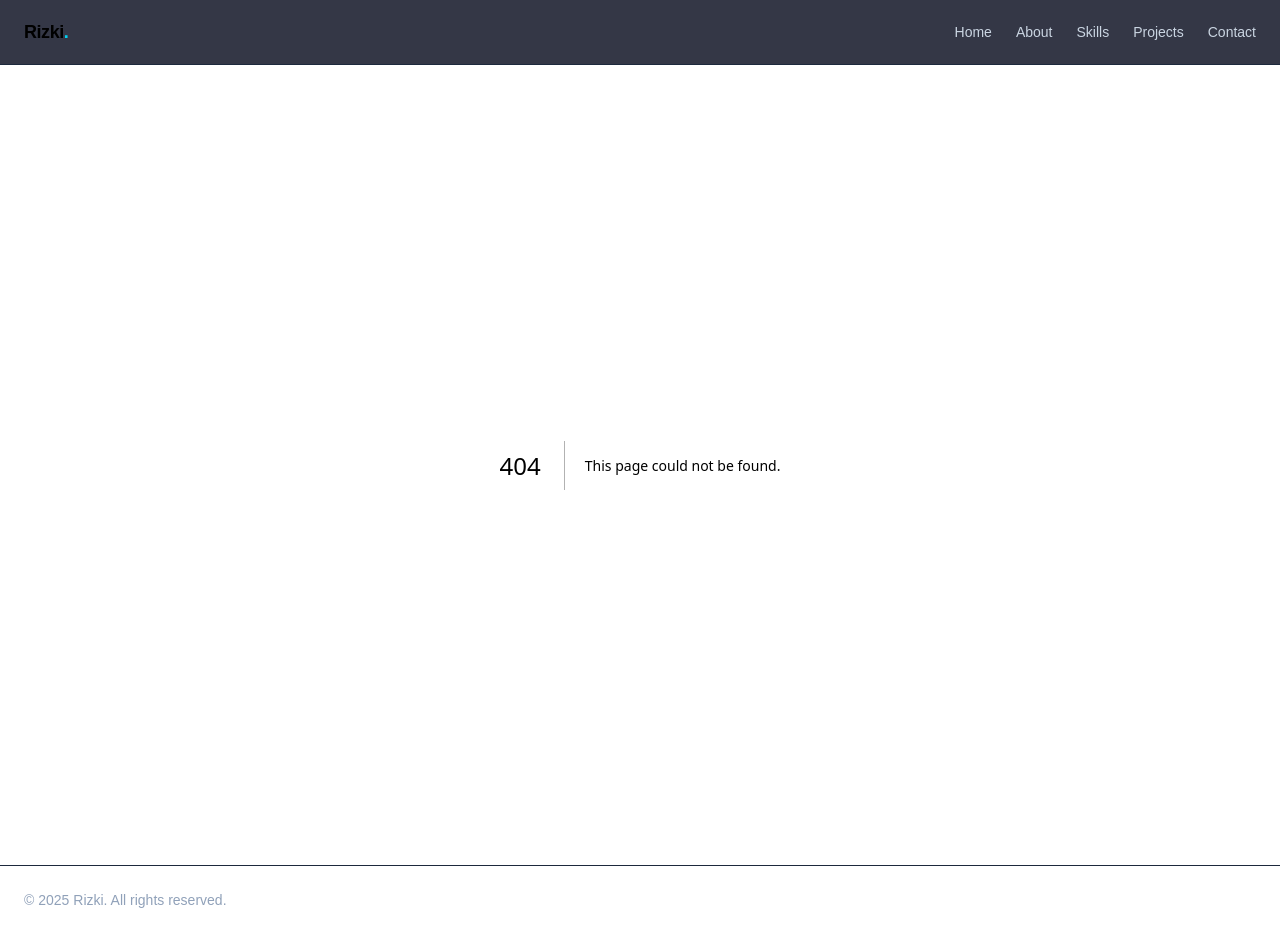
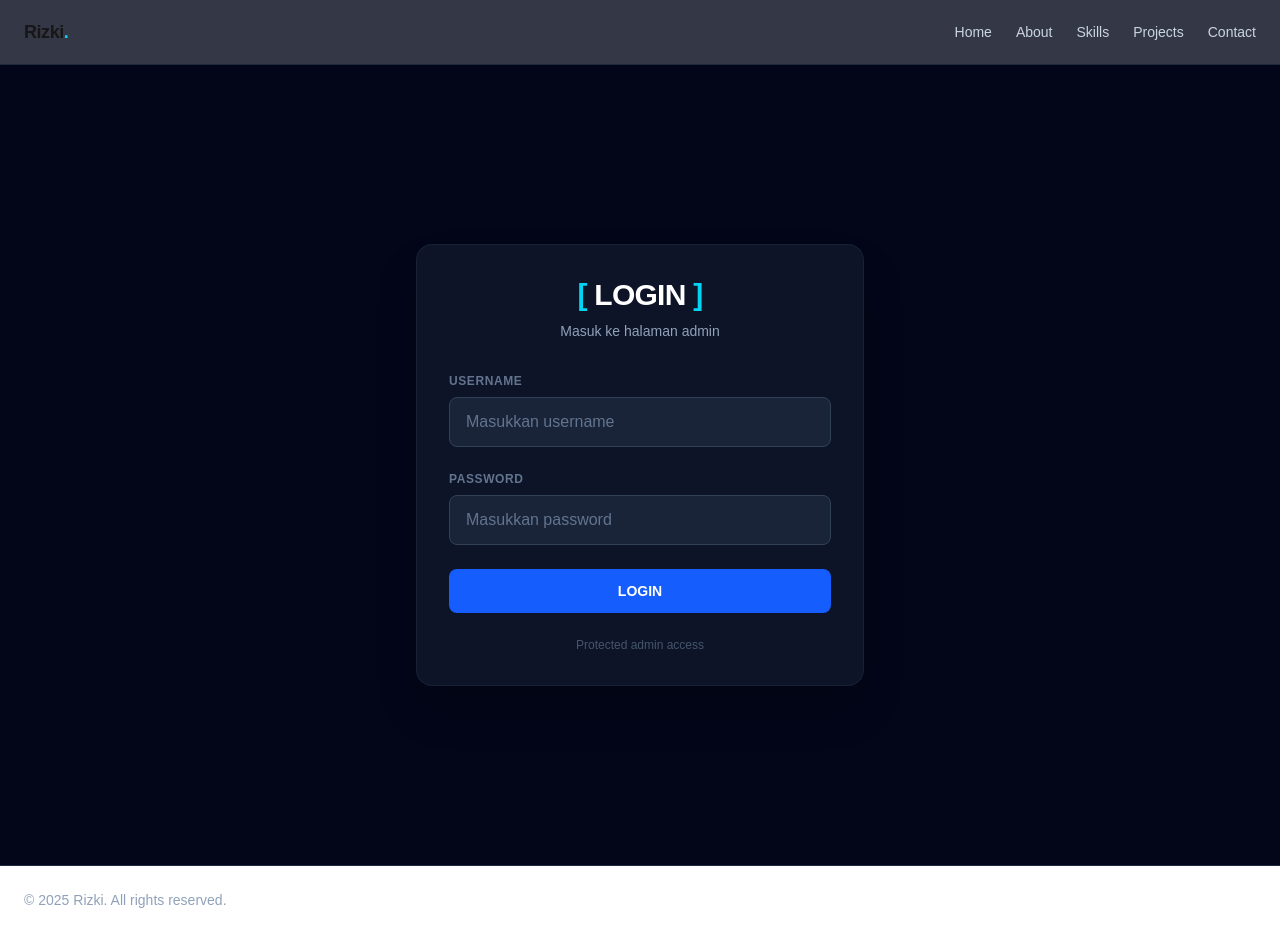
Before and after one commit to RIzkiPD3/website-portofolio, a Next.js app: page /login in a window 1280 px wide. Before the commit this address had no page. Built offline with nearby package versions, Linux system fonts and the light colour scheme.

Commit message:
feat: implement basic authentication system with login, admin page, and auth context.

```diff
--- /dev/null
+++ b/src/app/admin/page.tsx
@@ -0,0 +1,59 @@
+"use client";
+
+import { useEffect } from "react";
+import { useRouter } from "next/navigation";
+import { useAuth } from "@/contexts/auth-context";
+
+export default function AdminPage() {
+    const router = useRouter();
+    const { isAuthenticated, logout } = useAuth();
+
+    // Protect the route - redirect to login if not authenticated
+    useEffect(() => {
+        if (!isAuthenticated) {
+            router.push("/login");
+        }
+    }, [isAuthenticated, router]);
+
+    // Don't render content if not authenticated
+    if (!isAuthenticated) {
+        return null;
+    }
+
+    return (
+        <div className="min-h-screen bg-slate-950 flex items-center justify-center p-4">
+            <div className="w-full max-w-4xl">
+                {/* Admin Card */}
+                <div className="relative rounded-2xl border border-slate-800/70 bg-slate-900/90 backdrop-blur-sm p-12 shadow-2xl">
+                    {/* Header */}
+                    <div className="text-center">
+                        <h1 className="text-5xl font-bold tracking-tight mb-4">
+                            <span className="text-cyan-400">[</span>
+                            <span className="text-white"> Halaman Admin </span>
+                            <span className="text-cyan-400">]</span>
+                        </h1>
+                        <p className="text-slate-400 mb-8">
+                            Selamat datang di panel administrasi
+                        </p>
+
+                        {/* Status Badge */}
+                        <div className="inline-flex items-center gap-2 rounded-full border border-green-500/40 bg-green-500/20 px-4 py-2 text-sm font-semibold text-green-400">
+                            <div className="h-2 w-2 rounded-full bg-green-400 animate-pulse"></div>
+                            Authenticated
+                        </div>
+                    </div>
+
+                    {/* Logout Button */}
+                    <div className="mt-12 flex justify-center">
+                        <button
+                            onClick={logout}
+                            className="rounded-lg border border-slate-700 bg-slate-800/90 px-6 py-3 text-sm font-semibold text-slate-300 transition-all hover:border-slate-600 hover:bg-slate-700 hover:shadow-lg active:scale-95"
+                        >
+                            Logout
+                        </button>
+                    </div>
+                </div>
+            </div>
+        </div>
+    );
+}
--- a/src/app/layout.tsx
+++ b/src/app/layout.tsx
@@ -3,6 +3,7 @@ import type { Metadata } from "next";
 import Header from "@/components/Header";
 import Footer from "@/components/footer";
 import ClickBurst from "@/components/click-burst";
+import { AuthProvider } from "@/contexts/auth-context";
 import "./globals.css";
 
 export const metadata: Metadata = {
@@ -18,10 +19,12 @@ export default function RootLayout({
   return (
     <html lang="en">
       <body className="bg-slate-950 text-slate-100 antialiased">
-        <ClickBurst />
-        <Header />
-        <main className="min-h-screen">{children}</main>
-        <Footer />
+        <AuthProvider>
+          <ClickBurst />
+          <Header />
+          <main className="min-h-screen">{children}</main>
+          <Footer />
+        </AuthProvider>
       </body>
     </html>
   );
--- /dev/null
+++ b/src/app/login/page.tsx
@@ -0,0 +1,123 @@
+"use client";
+
+import { useState, FormEvent } from "react";
+import { useRouter } from "next/navigation";
+import { useAuth } from "@/contexts/auth-context";
+
+export default function LoginPage() {
+    const [username, setUsername] = useState("");
+    const [password, setPassword] = useState("");
+    const [error, setError] = useState("");
+    const [isLoading, setIsLoading] = useState(false);
+    const router = useRouter();
+    const { login } = useAuth();
+
+    const handleSubmit = async (e: FormEvent<HTMLFormElement>) => {
+        e.preventDefault();
+        setError("");
+        setIsLoading(true);
+
+        // Validate inputs
+        if (!username.trim() || !password.trim()) {
+            setError("Username dan password harus diisi");
+            setIsLoading(false);
+            return;
+        }
+
+        // Attempt login
+        const success = login(username, password);
+
+        if (success) {
+            // Redirect to admin page
+            router.push("/admin");
+        } else {
+            setError("Username atau password salah");
+            setIsLoading(false);
+        }
+    };
+
+    return (
+        <div className="min-h-screen bg-slate-950 flex items-center justify-center p-4">
+            <div className="w-full max-w-md">
+                {/* Login Card */}
+                <div className="relative rounded-2xl border border-slate-800/70 bg-slate-900/90 backdrop-blur-sm p-8 shadow-2xl">
+                    {/* Header */}
+                    <div className="text-center mb-8">
+                        <h1 className="text-3xl font-bold tracking-tight">
+                            <span className="text-cyan-400">[</span>
+                            <span className="text-white"> LOGIN </span>
+                            <span className="text-cyan-400">]</span>
+                        </h1>
+                        <p className="mt-2 text-sm text-slate-400">
+                            Masuk ke halaman admin
+                        </p>
+                    </div>
+
+                    {/* Login Form */}
+                    <form onSubmit={handleSubmit} className="space-y-6">
+                        {/* Username Field */}
+                        <div>
+                            <label
+                                htmlFor="username"
+                                className="block text-xs font-semibold uppercase tracking-wider text-slate-500 mb-2"
+                            >
+                                Username
+                            </label>
+                            <input
+                                type="text"
+                                id="username"
+                                value={username}
+                                onChange={(e) => setUsername(e.target.value)}
+                                className="w-full rounded-lg border border-slate-700 bg-slate-800/80 px-4 py-3 text-white placeholder-slate-500 transition-all focus:border-cyan-500/50 focus:outline-none focus:ring-2 focus:ring-cyan-500/20"
+                                placeholder="Masukkan username"
+                                disabled={isLoading}
+                            />
+                        </div>
+
+                        {/* Password Field */}
+                        <div>
+                            <label
+                                htmlFor="password"
+                                className="block text-xs font-semibold uppercase tracking-wider text-slate-500 mb-2"
+                            >
+                                Password
+                            </label>
+                            <input
+                                type="password"
+                                id="password"
+                                value={password}
+                                onChange={(e) => setPassword(e.target.value)}
+                                className="w-full rounded-lg border border-slate-700 bg-slate-800/80 px-4 py-3 text-white placeholder-slate-500 transition-all focus:border-cyan-500/50 focus:outline-none focus:ring-2 focus:ring-cyan-500/20"
+                                placeholder="Masukkan password"
+                                disabled={isLoading}
+                            />
+                        </div>
+
+                        {/* Error Message */}
+                        {error && (
+                            <div className="rounded-lg border border-red-500/40 bg-red-500/10 px-4 py-3">
+                                <p className="text-sm text-red-400">{error}</p>
+                            </div>
+                        )}
+
+                        {/* Submit Button */}
+                        <button
+                            type="submit"
+                            disabled={isLoading}
+                            className="w-full rounded-lg bg-blue-600 px-4 py-3 text-sm font-semibold text-white transition-all hover:bg-blue-700 hover:shadow-xl hover:shadow-blue-500/40 active:scale-95 disabled:opacity-50 disabled:cursor-not-allowed"
+                        >
+                            {isLoading ? "Memproses..." : "LOGIN"}
+                        </button>
+                    </form>
+
+                    {/* Footer Hint */}
+                    <div className="mt-6 text-center">
+                        <p className="text-xs text-slate-600">
+                            Protected admin access
+                        </p>
+                    </div>
+                </div>
+            </div>
+        </div>
+    );
+}
--- /dev/null
+++ b/src/contexts/auth-context.tsx
@@ -0,0 +1,55 @@
+"use client";
+
+import { createContext, useContext, useState, useEffect, ReactNode } from "react";
+import { useRouter } from "next/navigation";
+
+type AuthContextType = {
+    isAuthenticated: boolean;
+    login: (username: string, password: string) => boolean;
+    logout: () => void;
+};
+
+const AuthContext = createContext<AuthContextType | undefined>(undefined);
+
+export function AuthProvider({ children }: { children: ReactNode }) {
+    const [isAuthenticated, setIsAuthenticated] = useState(false);
+    const router = useRouter();
+
+    // Check authentication status from localStorage on mount
+    useEffect(() => {
+        const authStatus = localStorage.getItem("isAuthenticated");
+        if (authStatus === "true") {
+            setIsAuthenticated(true);
+        }
+    }, []);
+
+    const login = (username: string, password: string): boolean => {
+        // Hardcoded credentials
+        if (username === "Rekka" && password === "code777") {
+            setIsAuthenticated(true);
+            localStorage.setItem("isAuthenticated", "true");
+            return true;
+        }
+        return false;
+    };
+
+    const logout = () => {
+        setIsAuthenticated(false);
+        localStorage.removeItem("isAuthenticated");
+        router.push("/");
+    };
+
+    return (
+        <AuthContext.Provider value={{ isAuthenticated, login, logout }}>
+            {children}
+        </AuthContext.Provider>
+    );
+}
+
+export function useAuth() {
+    const context = useContext(AuthContext);
+    if (context === undefined) {
+        throw new Error("useAuth must be used within an AuthProvider");
+    }
+    return context;
+}
```
